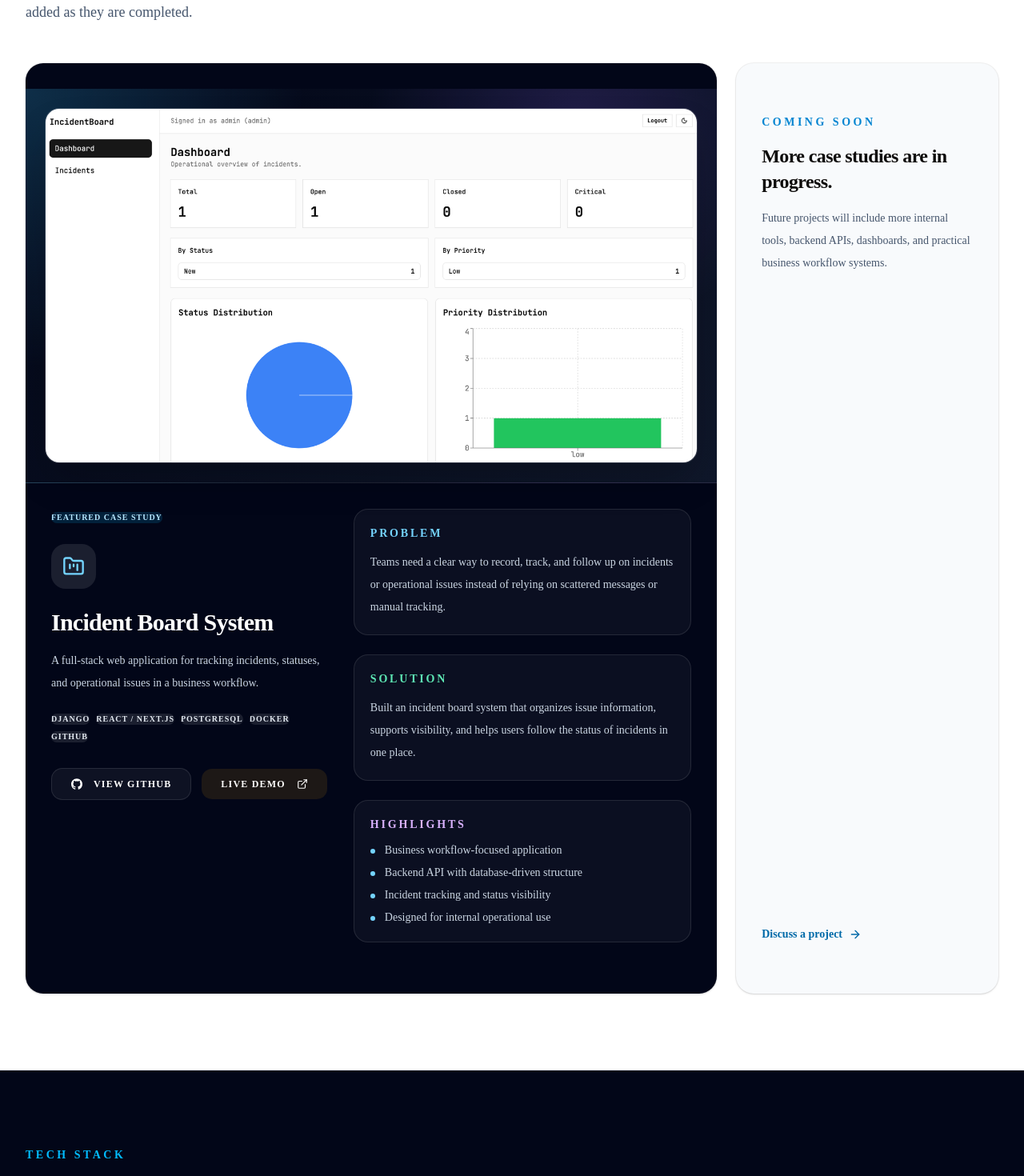
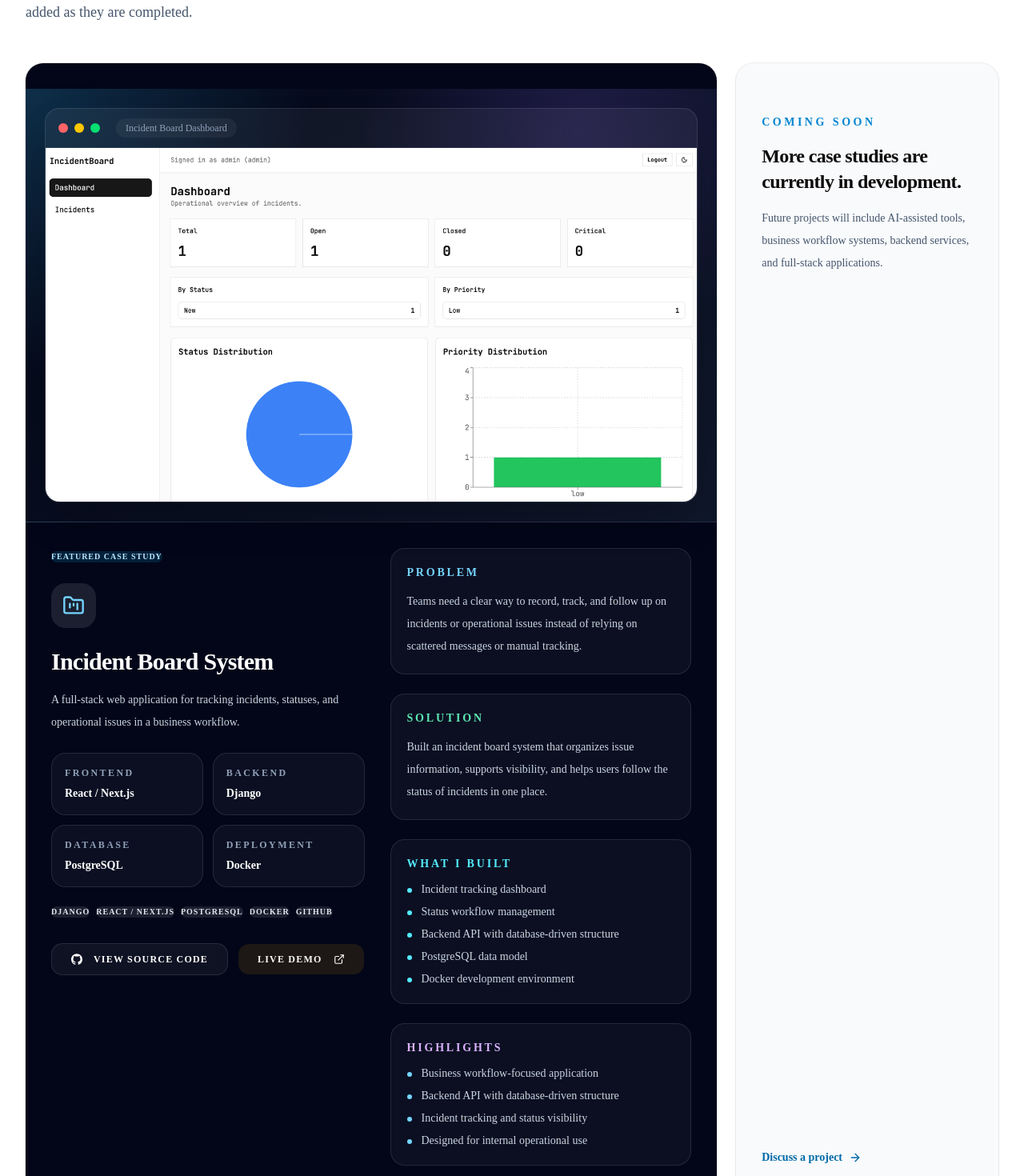
Before and after one commit to WchrpWwtk/watcharapon-portfolio, a Next.js app: page / in a window 1280 px wide. Shown: the part 2560-4030 px from the top of the page at 80% size. Built offline with nearby package versions, Linux system fonts and the light colour scheme.

Commit message:
Update Projects section: enhance layout, add interaction effects, and include detailed project metrics and features

```diff
--- a/src/components/sections/projects.tsx
+++ b/src/components/sections/projects.tsx
@@ -36,16 +36,24 @@ export function Projects() {
           </div>
 
           <div className="mt-12 grid gap-6 lg:grid-cols-[1.45fr_0.55fr]">
-            <Card className="overflow-hidden rounded-3xl border-slate-200 bg-slate-950 text-white shadow-sm">
+            <Card className="group overflow-hidden rounded-3xl border-slate-200 bg-slate-950 text-white shadow-sm transition-all duration-300 hover:-translate-y-1 hover:shadow-2xl">
               <CardContent className="p-0">
                 <div className="border-b border-white/10 bg-[radial-gradient(circle_at_top_left,rgba(56,189,248,0.22),transparent_35%),radial-gradient(circle_at_80%_10%,rgba(139,92,246,0.18),transparent_32%),linear-gradient(135deg,#020617,#0f172a)] p-4 sm:p-6">
                   <div className="overflow-hidden rounded-2xl border border-white/10 bg-white/5 shadow-2xl">
+                    <div className="flex items-center gap-2 border-b border-white/10 px-4 py-3">
+                      <div className="h-3 w-3 rounded-full bg-red-400" />
+                      <div className="h-3 w-3 rounded-full bg-yellow-400" />
+                      <div className="h-3 w-3 rounded-full bg-green-400" />
+                      <div className="ml-3 hidden rounded-full bg-white/5 px-3 py-1 text-xs text-slate-400 sm:block">
+                        Incident Board Dashboard
+                      </div>
+                    </div>
                     <Image
                       src={project.screenshot}
                       alt={`${project.title} dashboard screenshot`}
                       width={1400}
                       height={900}
-                      className="h-auto w-full object-cover"
+                      className="h-auto w-full object-cover transition-transform duration-500 group-hover:scale-[1.02]"
                       priority={false}
                     />
                   </div>
@@ -69,6 +77,22 @@ export function Projects() {
                       {project.description}
                     </p>
 
+                    <div className="mt-6 grid grid-cols-2 gap-3">
+                      {project.metrics.map((metric) => (
+                        <div
+                          key={metric.label}
+                          className="rounded-2xl border border-white/10 bg-white/4 p-4"
+                        >
+                          <p className="text-xs font-semibold uppercase tracking-[0.2em] text-slate-400">
+                            {metric.label}
+                          </p>
+                          <p className="mt-2 text-sm font-semibold text-white">
+                            {metric.value}
+                          </p>
+                        </div>
+                      ))}
+                    </div>
+
                     <div className="mt-6 flex flex-wrap gap-2">
                       {project.technologies.map((tech) => (
                         <Badge
@@ -89,7 +113,7 @@ export function Projects() {
                             className="rounded-xl border-white/15 bg-white/5 text-white hover:bg-white/10"
                           >
                             <SiGithub className="mr-2 h-4 w-4" />
-                            View GitHub
+                            View Source Code
                           </Button>
                         </Link>
                       )}
@@ -125,6 +149,20 @@ export function Projects() {
                     </div>
 
                     <div className="rounded-2xl border border-white/10 bg-white/4 p-5">
+                      <p className="text-sm font-semibold uppercase tracking-[0.2em] text-cyan-300">
+                        What I Built
+                      </p>
+                      <ul className="mt-3 space-y-2 text-slate-300">
+                        {project.built.map((item) => (
+                          <li key={item} className="flex gap-3">
+                            <span className="mt-2 h-1.5 w-1.5 rounded-full bg-cyan-300" />
+                            <span>{item}</span>
+                          </li>
+                        ))}
+                      </ul>
+                    </div>
+
+                    <div className="rounded-2xl border border-white/10 bg-white/4 p-5">
                       <p className="text-sm font-semibold uppercase tracking-[0.2em] text-purple-300">
                         Highlights
                       </p>
@@ -150,12 +188,13 @@ export function Projects() {
                   </p>
 
                   <h3 className="mt-4 text-2xl font-bold tracking-tight">
-                    More case studies are in progress.
+                    More case studies are currently in development.
                   </h3>
 
                   <p className="mt-4 leading-7 text-slate-600">
-                    Future projects will include more internal tools, backend
-                    APIs, dashboards, and practical business workflow systems.
+                    Future projects will include AI-assisted tools, business
+                    workflow systems, backend services, and full-stack
+                    applications.
                   </p>
                 </div>
 
--- a/src/data/projects.ts
+++ b/src/data/projects.ts
@@ -8,6 +8,13 @@ export const projects = [
       "Teams need a clear way to record, track, and follow up on incidents or operational issues instead of relying on scattered messages or manual tracking.",
     solution:
       "Built an incident board system that organizes issue information, supports visibility, and helps users follow the status of incidents in one place.",
+    built: [
+      "Incident tracking dashboard",
+      "Status workflow management",
+      "Backend API with database-driven structure",
+      "PostgreSQL data model",
+      "Docker development environment",
+    ],
     highlights: [
       "Business workflow-focused application",
       "Backend API with database-driven structure",
@@ -21,6 +28,24 @@ export const projects = [
       "Docker",
       "GitHub",
     ],
+    metrics: [
+      {
+        label: "Frontend",
+        value: "React / Next.js",
+      },
+      {
+        label: "Backend",
+        value: "Django",
+      },
+      {
+        label: "Database",
+        value: "PostgreSQL",
+      },
+      {
+        label: "Deployment",
+        value: "Docker",
+      },
+    ],
     screenshot: "/projects/incident-board-dashboard.png",
     githubUrl: "https://github.com/WchrpWwtk/incident_board",
     demoUrl: "https://incident-board.onrender.com/",
```
